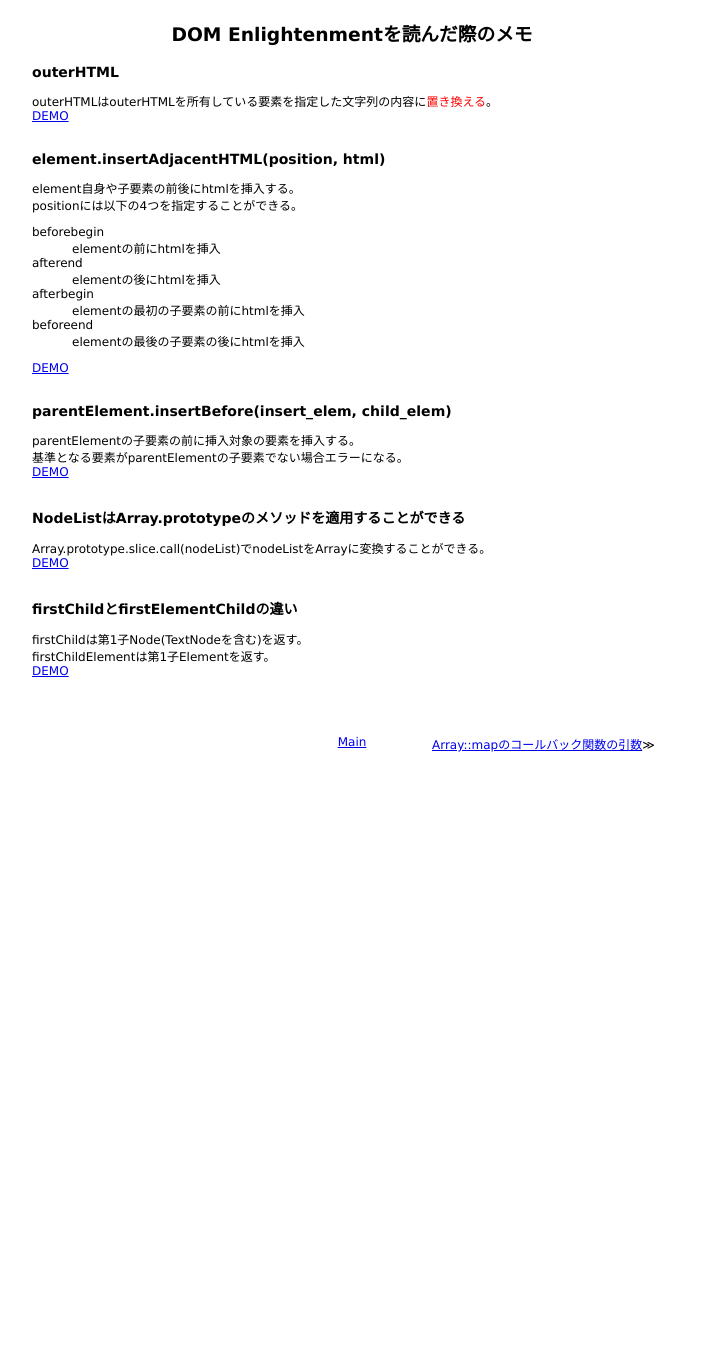
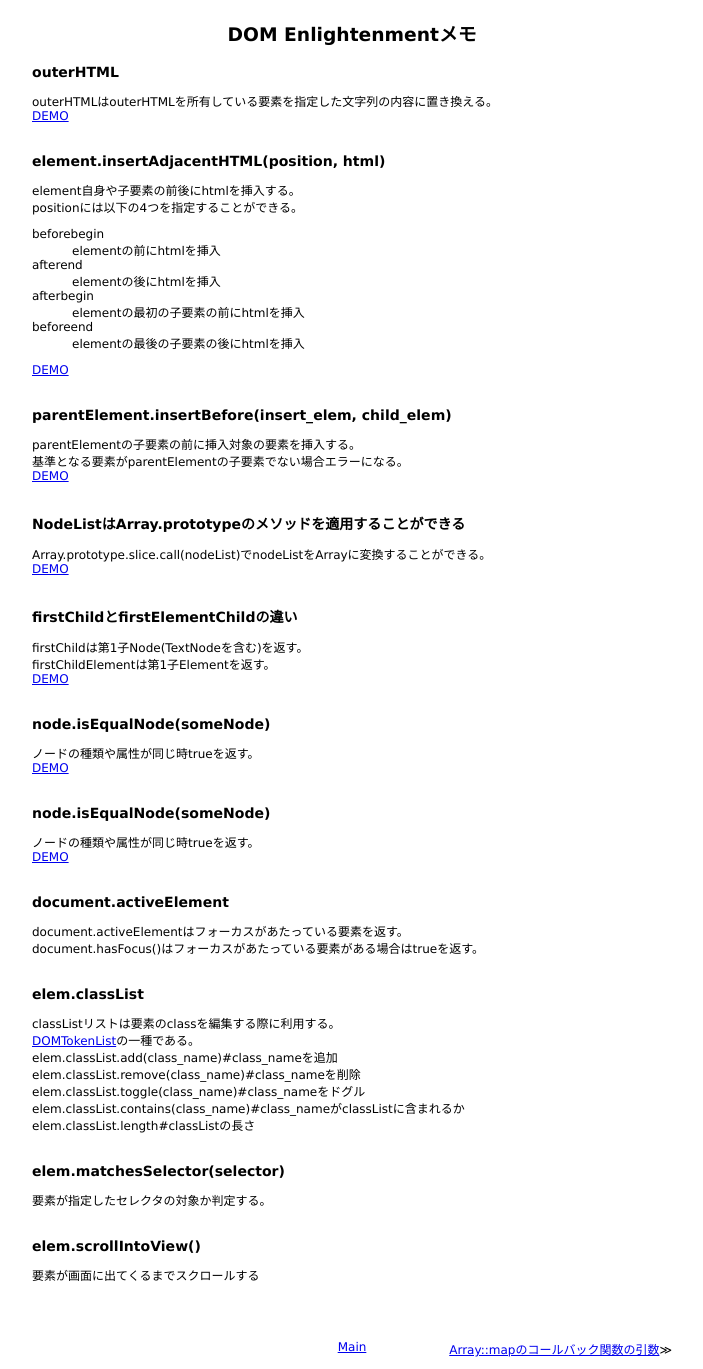
Before and after one commit to 38elements/38elements.github.com, a Jekyll site: the page built from _posts/2012-12-30-DOMEnlightenment.md, in a window 1280 px wide. Shown: the whole page, without its empty margins (288-991 px from the left). Built offline with Jekyll 4.4.1, drawn with Linux system fonts in a browser that asks for light colours; before the commit the page ends 900 px from its top, so only the background shows below that.

Commit message:
scrollまで

```diff
--- a/_layouts/posts.html
+++ b/_layouts/posts.html
@@ -28,9 +28,9 @@
 </article>
 <br/>
 <nav id="nav_container">
-    <p class="tar nav_side">{% if page.next %}≪<a href="{{ page.next.url}}" >{{ page.next.title }}</a> {% endif %}</p>
+    <p class="tal nav_side">{% if page.next %}≪<a href="{{ page.next.url}}" >{{ page.next.title }}</a> {% endif %}</p>
     <p id="nav_main"> <a href="/" >Main</a> </p>
-    <p class="tal nav_side">{% if page.previous %}<a href="{{ page.previous.url}}" > {{ page.previous.title }}</a>≫{% endif %}</p>
+    <p class="tar nav_side">{% if page.previous %}<a href="{{ page.previous.url}}" > {{ page.previous.title }}</a>≫{% endif %}</p>
 </nav>
 </div>
 </body>
--- a/_posts/2012-12-30-DOMEnlightenment.md
+++ b/_posts/2012-12-30-DOMEnlightenment.md
@@ -1,10 +1,10 @@
 ---
 layout: posts
-title: DOM Enlightenmentを読んだ際のメモ
+title: DOM Enlightenmentメモ
 ---
 
 ### outerHTML
-outerHTMLはouterHTMLを所有している要素を指定した文字列の内容に<span style="color:red;">置き換える</span>。<br/>
+outerHTMLはouterHTMLを所有している要素を指定した文字列の内容に置き換える。<br/>
 [DEMO](http://jsdo.it/38elements/orze)<br/>
 <br/>
 
@@ -40,3 +40,36 @@ firstChildは第1子Node(TextNodeを含む)を返す。<br/>
 firstChildElementは第1子Elementを返す。<br/>
 [DEMO](http://jsdo.it/38elements/hkas)<br/>
 <br/>
+
+### node.isEqualNode(someNode)
+ノードの種類や属性が同じ時trueを返す。<br/>
+[DEMO](http://jsdo.it/38elements/o0f8)<br/>
+<br/>
+
+### node.isEqualNode(someNode)
+ノードの種類や属性が同じ時trueを返す。<br/>
+[DEMO](http://jsdo.it/38elements/o0f8)<br/>
+<br/>
+
+### document.activeElement
+document.activeElementはフォーカスがあたっている要素を返す。<br/>
+document.hasFocus()はフォーカスがあたっている要素がある場合はtrueを返す。<br/>
+<br/>
+
+### elem.classList
+classListリストは要素のclassを編集する際に利用する。<br/>
+[DOMTokenList](https://developer.mozilla.org/en-US/docs/DOM/DOMTokenList)の一種である。<br/>
+elem.classList.add(class_name)#class_nameを追加<br/>
+elem.classList.remove(class_name)#class_nameを削除<br/>
+elem.classList.toggle(class_name)#class_nameをドグル<br/>
+elem.classList.contains(class_name)#class_nameがclassListに含まれるか<br/>
+elem.classList.length#classListの長さ<br/>
+<br/>
+
+### elem.matchesSelector(selector)
+要素が指定したセレクタの対象か判定する。<br />
+<br />
+
+### elem.scrollIntoView()
+要素が画面に出てくるまでスクロールする<br/>
+<br/>
--- a/css/blog.css
+++ b/css/blog.css
@@ -27,7 +27,7 @@ article h2,
 article h3,
 article h4,
 article h5 {
-    margin: 14px 5px 0px 0px;
+    margin: 16px 0px 0px 0px;
 }
 
 
```
Also changed, not shown: css/common.css.
